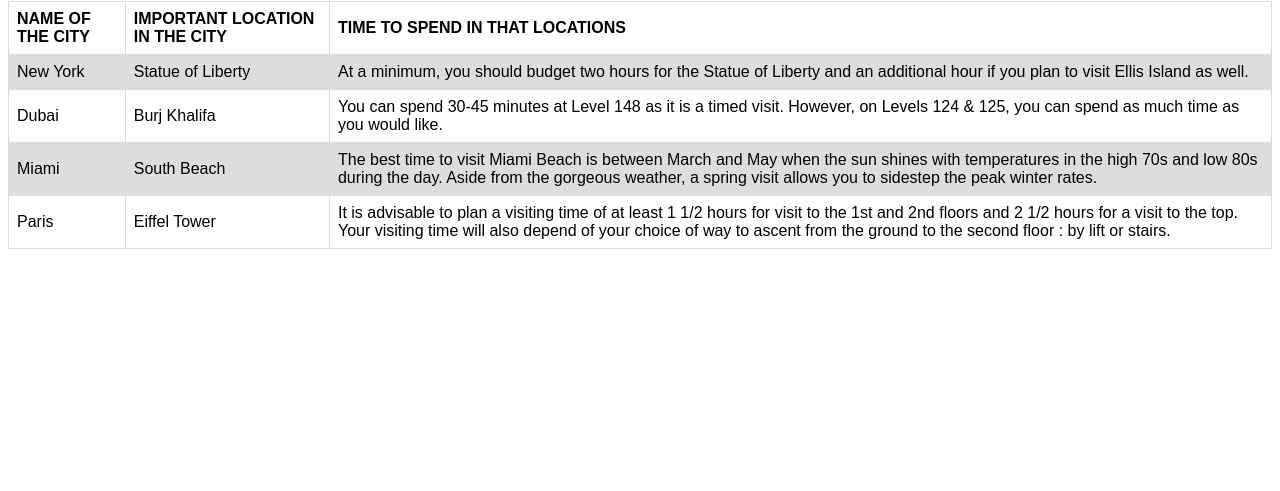
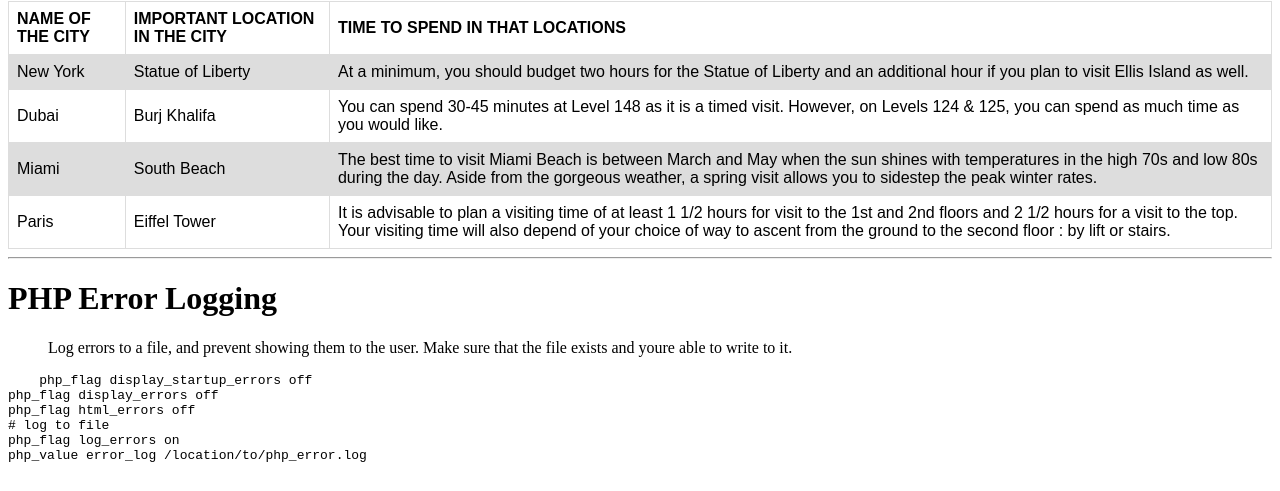
Before and after one commit to 44-563-Web-Apps-F22/44563-webapps-assignment-3-VishalGovathoti, a plain HTML site: page index.html in a window 1280 px wide. Shown: the part 622-1113 px from the top of the page. Before the commit the page ends 879 px from the top, so only its background shows below. Drawn offline with Linux system fonts and the light colour scheme.

Commit message:
added snippets

```diff
--- a/index.html
+++ b/index.html
@@ -78,5 +78,22 @@
 
         </tr>
     </table>
+
+
+
+    <hr>
+    <h1>PHP Error Logging</h1>
+    <blockquote cite="https://css-tricks.com/snippets/htaccess/php-error-logging/">
+        Log errors to a file, and prevent showing them to the user. Make sure that the file exists and youre able to write to it.
+    </blockquote>
+
+<pre>
+    php_flag display_startup_errors off
+php_flag display_errors off
+php_flag html_errors off
+# log to file
+php_flag log_errors on
+php_value error_log /location/to/php_error.log
+    </pre>
 </body>
 </html>
```
